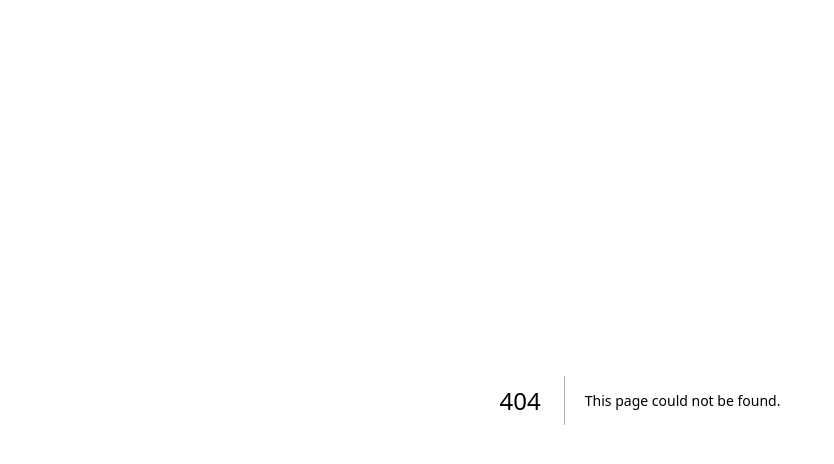
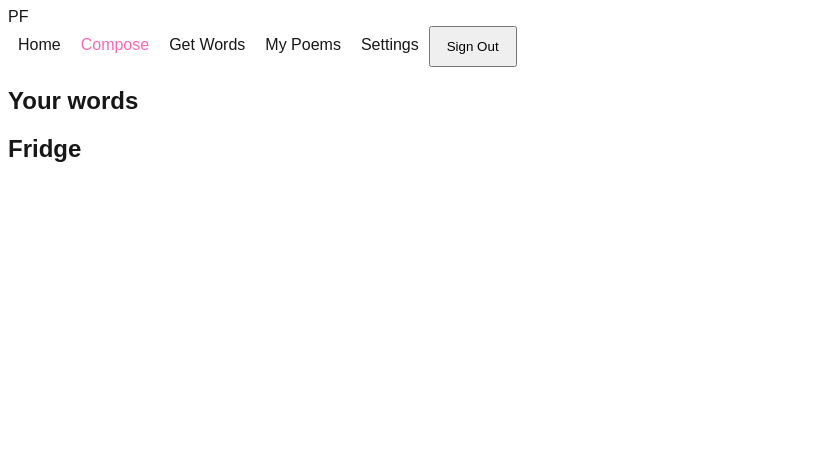
Before and after one commit to autay27/poetryfridge, a Next.js app: page /play/compose in a window 1280 px wide. Before the commit this address had no page. Shown: the top 464 px of the page, without its empty margins (0-834 px from the left). Built offline with nearby package versions, Linux system fonts and the light colour scheme.

Commit message:
create a basic sitemap and edit default styles

```diff
--- a/app/globals.css
+++ b/app/globals.css
@@ -1,19 +1,6 @@
 :root {
   --background: #ffffff;
   --foreground: #171717;
-}
-
-@media (prefers-color-scheme: dark) {
-  :root {
-    --background: #0a0a0a;
-    --foreground: #ededed;
-  }
-}
-
-html,
-body {
-  max-width: 100vw;
-  overflow-x: hidden;
 }
 
 body {
@@ -24,19 +11,7 @@ body {
   -moz-osx-font-smoothing: grayscale;
 }
 
-* {
-  box-sizing: border-box;
-  padding: 0;
-  margin: 0;
-}
-
 a {
   color: inherit;
   text-decoration: none;
 }
-
-@media (prefers-color-scheme: dark) {
-  html {
-    color-scheme: dark;
-  }
-}
--- /dev/null
+++ b/app/play/compose/page.tsx
@@ -0,0 +1,10 @@
+export default function ComposePage() {
+    return <>
+        <section>
+            <h2>Your words</h2>
+        </section>
+        <section>
+            <h2>Fridge</h2>
+        </section>
+    </>
+}
--- /dev/null
+++ b/app/play/layout.tsx
@@ -0,0 +1,12 @@
+import TopNav from '@/app/ui/topnav';
+
+export default function Layout({ children }: { children: React.ReactNode }) {
+    return (
+        <div className="flex h-screen flex-col md:flex-row md:overflow-hidden">
+            <div className="w-full flex-none md:w-64">
+                <TopNav />
+            </div>
+            <div className="flex-grow p-6 md:overflow-y-auto md:p-12">{children}</div>
+        </div>
+    );
+}
--- /dev/null
+++ b/app/ui/nav-links.tsx
@@ -0,0 +1,44 @@
+'use client';
+
+
+import Link from "next/link";
+import { usePathname } from 'next/navigation';
+import clsx from "clsx";
+import styles from '@/app/ui/topnav.module.css';
+
+// Map of links to display in the side navigation.
+// Depending on the size of the application, this would be stored in a database.
+const links = [
+  { name: 'Home', href: '/play' },
+  {
+    name: 'Compose',
+    href: '/play/compose'
+  },
+  { name: 'Get Words', href: '/play/get-words' },
+  { name: 'My Poems', href: '/play/my-poems' },
+  { name: 'Settings', href: '/play/settings' },
+];
+
+export default function NavLinks() {
+  const pathname = usePathname();
+  return (
+    <>
+      {links.map((link) => {
+        return (
+          <Link
+            key={link.name}
+            href={link.href}
+            className={clsx(
+                styles.topNavItem,
+                {
+                  [styles.currentTopNavItem] : pathname.endsWith(link.href)
+                }
+            )}
+          >
+            {link.name}
+          </Link>
+        );
+      })}
+    </>
+  );
+}
--- /dev/null
+++ b/app/ui/topnav.module.css
@@ -0,0 +1,13 @@
+.topNav{
+    display: flex;
+    flex-direction: row;
+}
+
+.topNavItem{
+    padding: 10px;
+    border-radius: 1px;
+}
+
+.currentTopNavItem{
+    color: hotpink;
+}
--- /dev/null
+++ b/app/ui/topnav.tsx
@@ -0,0 +1,31 @@
+import Link from 'next/link';
+import NavLinks from './nav-links'
+import styles from '@/app/ui/topnav.module.css';
+
+export default function TopNav() {
+  return (
+    <div >
+      <Link
+
+        href="/"
+      >
+        <div >
+          PF
+        </div>
+      </Link>
+      <div className={styles.topNav}>
+        <NavLinks />
+        <div ></div>
+        <form           action={async () => {
+            'use server';
+            //await signOut();
+        }}>
+          <button>
+            <div className={styles.topNavItem}>Sign Out</div>
+          </button>
+        </form>
+      </div>
+
+    </div>
+  );
+}
--- a/package.json
+++ b/package.json
@@ -9,6 +9,7 @@
     "lint": "next lint"
   },
   "dependencies": {
+    "clsx": "^2.1.1",
     "dotenv": "^16.4.7",
     "kysely": "^0.27.5",
     "next": "15.1.0",
```
Also changed, not shown: app/page.tsx (+8 -79 lines), app/play/page.tsx (added, +9 -0 lines), 1 other file (tests, documents, lock files or other folders).
